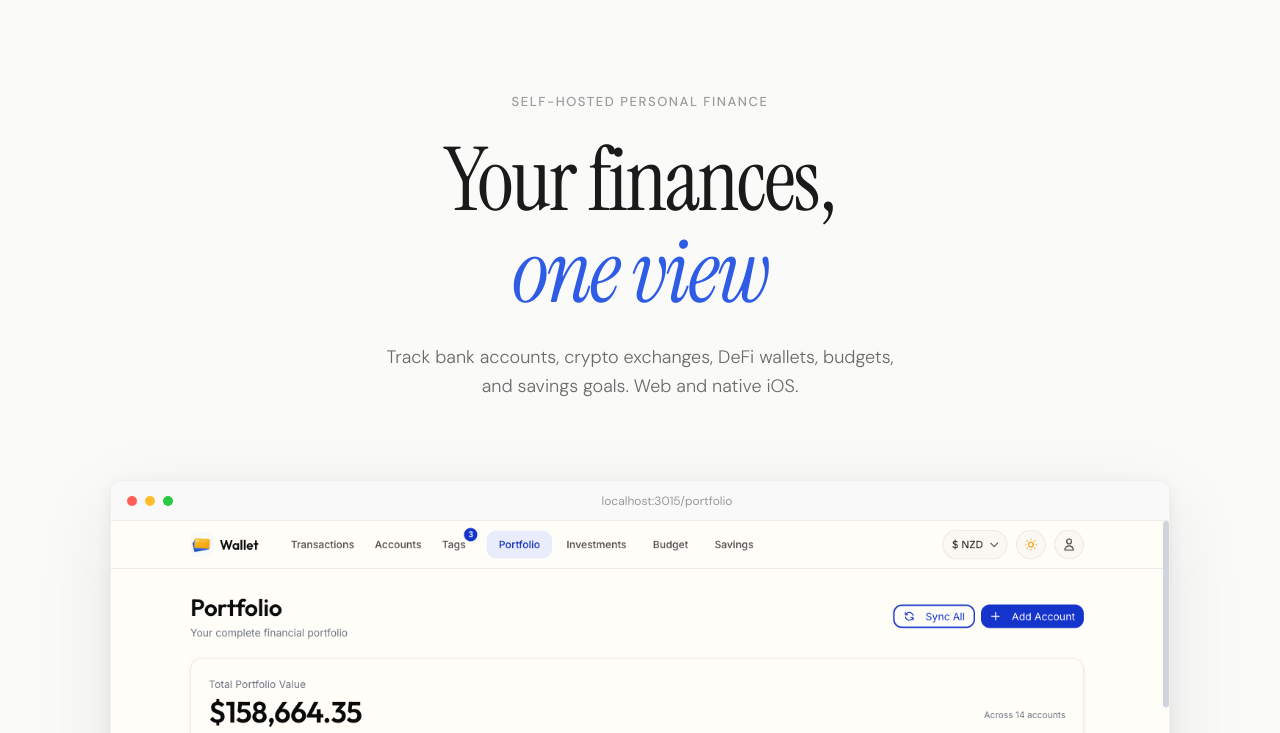
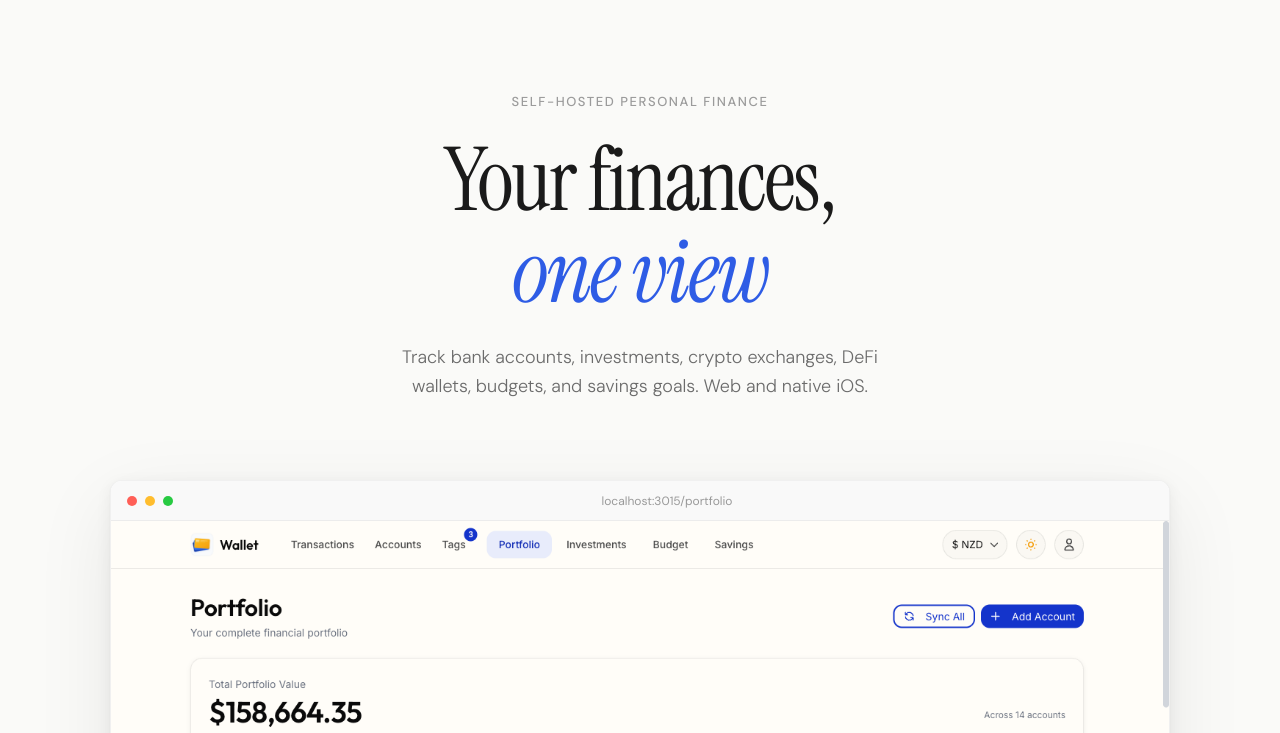
Before and after one commit to h-gilbert/personal-wallet-public, a plain HTML site: page index.html in a window 1280 px wide. Shown: the part 67-800 px from the top of the page. Drawn offline with Linux system fonts and the light colour scheme.

Commit message:
Add investments to hero subtitle description
Co-Authored-By: Claude Opus 4.6 <noreply@anthropic.com>

```diff
--- a/index.html
+++ b/index.html
@@ -337,7 +337,7 @@
 <section class="hero">
     <p class="hero-eyebrow reveal">Self-hosted personal finance</p>
     <h1 class="reveal">Your finances,<br><em>one view</em></h1>
-    <p class="hero-sub reveal">Track bank accounts, crypto exchanges, DeFi wallets, budgets, and savings goals. Web and native iOS.</p>
+    <p class="hero-sub reveal">Track bank accounts, investments, crypto exchanges, DeFi wallets, budgets, and savings goals. Web and native iOS.</p>
 </section>
 
 <div class="hero-device reveal">
```
